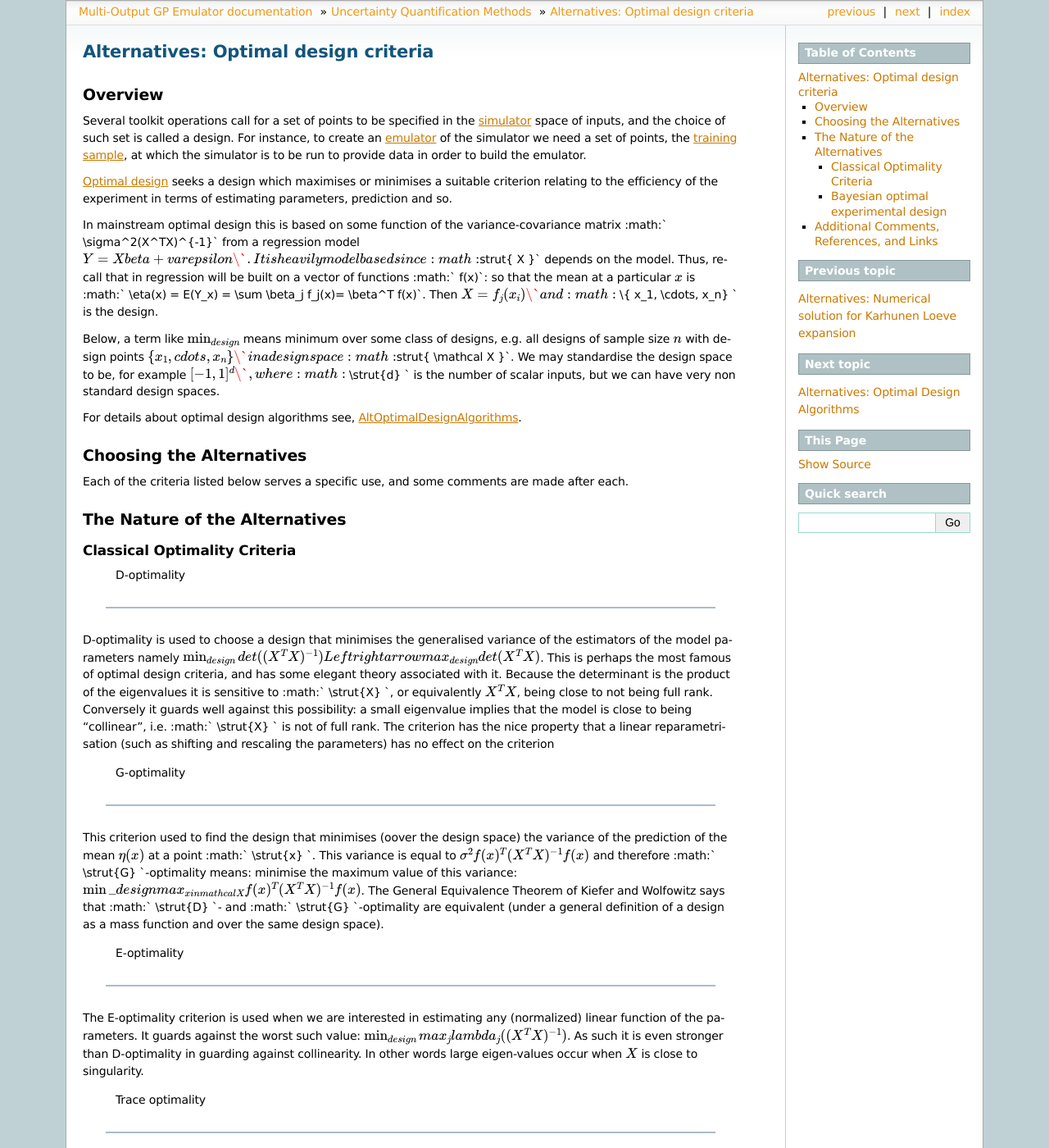
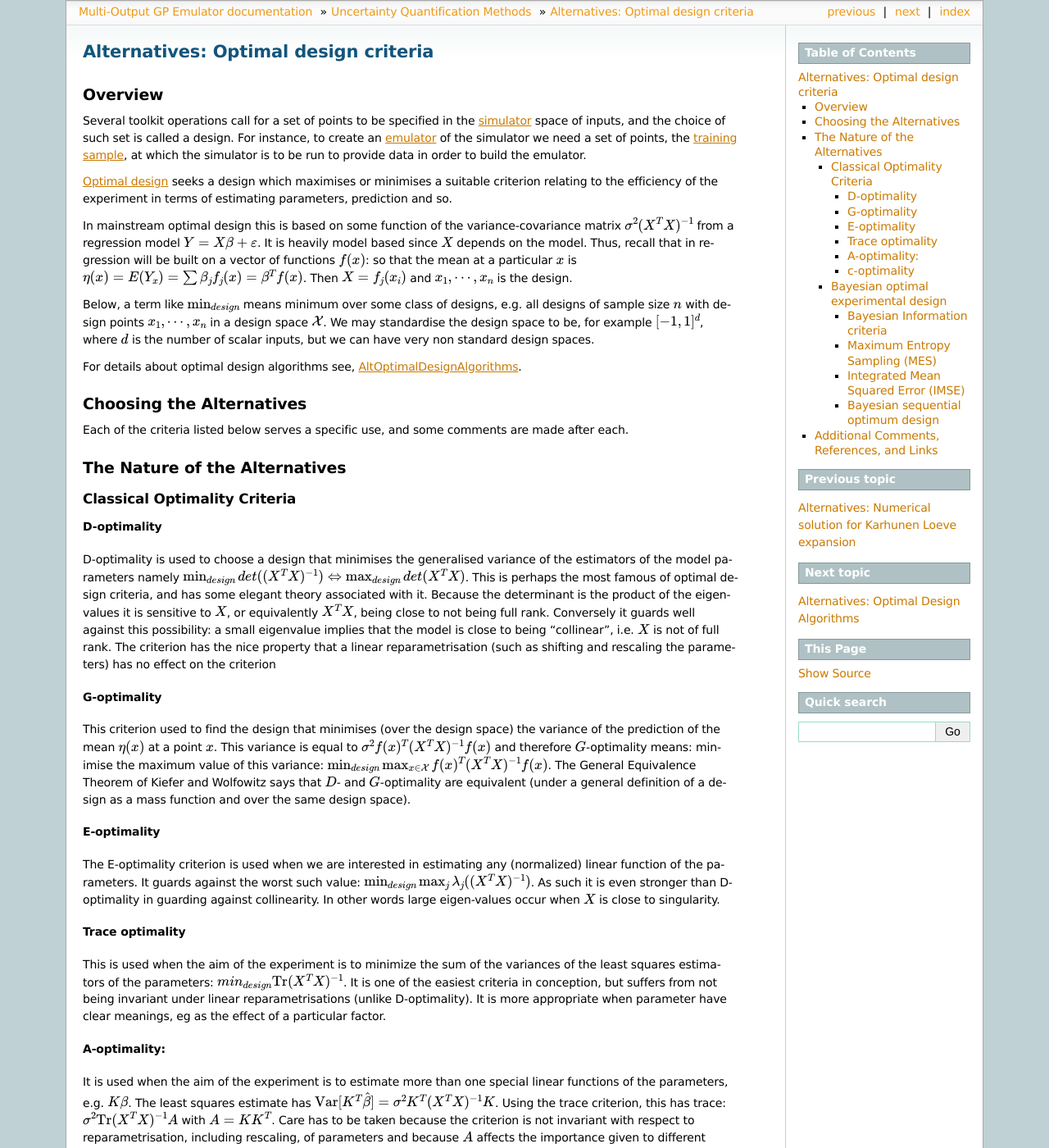
Before and after one commit to alan-turing-institute/mogp-emulator, a Sphinx documentation site: the page built from docs/methods/alt/AltOptimalCriteria.rst, in a window 1280 px wide and 1400 px high. Shown: the whole window at 82% size. Built offline with Sphinx 7.4.7, drawn with Linux system fonts in a browser that asks for light colours; the version number could not be read and is left out; some of the changed text lies outside the part shown.

Commit message:
edits finished on alternatives section

```diff
--- a/docs/methods/alt/AltNumericalSolutionForKarhunenLoeveExpansion.rst
+++ b/docs/methods/alt/AltNumericalSolutionForKarhunenLoeveExpansion.rst
@@ -25,9 +25,9 @@ Integral method
 ~~~~~~~~~~~~~~~
 
 This is a direct approximation for the integral, i.e.
-:math:`\int_{0}^{1}f(t)dt \\approx \\sum_{i=0}^{n+1}\omega_if(t_i).`
+:math:`\int_{0}^{1}f(t)dt \approx \sum_{i=0}^{n+1}\omega_if(t_i).`
 
-The bigger the :math:`\strut{n}`, the better the approximation.
+The bigger the :math:`n`, the better the approximation.
 
 Expansion method
 ~~~~~~~~~~~~~~~~
--- a/docs/methods/alt/AltOptimalCriteria.rst
+++ b/docs/methods/alt/AltOptimalCriteria.rst
@@ -18,19 +18,19 @@ maximises or minimises a suitable criterion relating to the efficiency
 of the experiment in terms of estimating parameters, prediction and so.
 
 In mainstream optimal design this is based on some function of the
-variance-covariance matrix :math:` \\sigma^2(X^TX)^{-1}` from a regression
-model :math:`Y = X \\beta + \\varepsilon \`. It is heavily model based
-since :math:`\strut{ X }` depends on the model. Thus, recall that in
-regression will be built on a vector of functions :math:` f(x)`: so that
-the mean at a particular :math:`\strut{x}` is :math:` \\eta(x) = E(Y_x) = \\sum
-\\beta_j f_j(x)= \\beta^T f(x)`. Then :math:`X = \\{f_j (x_i) \\} \` and
-:math:` \\{ x_1, \\cdots, x_n\} \` is the design.
+variance-covariance matrix :math:`\sigma^2(X^TX)^{-1}` from a regression
+model :math:`Y = X \beta + \varepsilon`. It is heavily model based
+since :math:`X` depends on the model. Thus, recall that in
+regression will be built on a vector of functions :math:`f(x)`: so that
+the mean at a particular :math:`x` is :math:`\eta(x) = E(Y_x) = \sum
+\beta_j f_j(x)= \beta^T f(x)`. Then :math:`X = f_j(x_i)` and
+:math:`x_1, \cdots, x_n` is the design.
 
 Below, a term like :math:`\min_{design}` means minimum over some class of
-designs, e.g. all designs of sample size :math:`\strut n` with design
-points :math:`\{ x_1, \\cdots, x_n\} \` in a design space :math:`\strut{
-\\mathcal X }`. We may standardise the design space to be, for example
-:math:`[-1, 1]^d \`, where :math:` \\strut{d} \` is the number of scalar
+designs, e.g. all designs of sample size :math:`n` with design
+points :math:`x_1, \cdots, x_n` in a design space :math:`\mathcal X`.
+We may standardise the design space to be, for example
+:math:`[-1, 1]^d`, where :math:`\strut{d}` is the number of scalar
 inputs, but we can have very non standard design spaces.
 
 For details about optimal design algorithms see,
@@ -48,72 +48,72 @@ The Nature of the Alternatives
 Classical Optimality Criteria
 ~~~~~~~~~~~~~~~~~~~~~~~~~~~~~
 
- D-optimality
+D-optimality
 ^^^^^^^^^^^^
 
 D-optimality is used to choose a design that minimises the generalised
 variance of the estimators of the model parameters namely
-:math:`\min_{design} det((X^TX)^{-1}) \\Leftrightarrow \\max_{design} det
+:math:`\min_{design} det((X^TX)^{-1}) \Leftrightarrow \max_{design} det
 (X^TX)`. This is perhaps the most famous of optimal design criteria,
 and has some elegant theory associated with it. Because the determinant
-is the product of the eigenvalues it is sensitive to :math:` \\strut{X} \`,
-or equivalently :math:`\strut{ X^TX }`, being close to not being full rank.
+is the product of the eigenvalues it is sensitive to :math:`X`,
+or equivalently :math:`X^TX`, being close to not being full rank.
 Conversely it guards well against this possibility: a small eigenvalue
-implies that the model is close to being "collinear", i.e. :math:`
-\\strut{X} \` is not of full rank. The criterion has the nice property
+implies that the model is close to being "collinear", i.e. :math:`\strut{X}`
+is not of full rank. The criterion has the nice property
 that a linear reparametrisation (such as shifting and rescaling the
 parameters) has no effect on the criterion
 
- G-optimality
+G-optimality
 ^^^^^^^^^^^^
 
-This criterion used to find the design that minimises (oover the design
+This criterion used to find the design that minimises (over the design
 space) the variance of the prediction of the mean :math:`\eta(x)` at a
-point :math:` \\strut{x} \`. This variance is equal to :math:`\sigma^2 f(x)^T
-(X^TX)^{-1} f(x)` and therefore :math:` \\strut{G} \`-optimality means:
-minimise the maximum value of this variance: :math:`\min\_ {design} \\max_{x
-\\in \\mathcal X} f(x)^T(X^TX)^{-1}f(x)`. The General Equivalence
-Theorem of Kiefer and Wolfowitz says that :math:` \\strut{D} \`- and :math:`
-\\strut{G} \`-optimality are equivalent (under a general definition of
+point :math:`x`. This variance is equal to :math:`\sigma^2 f(x)^T
+(X^TX)^{-1} f(x)` and therefore :math:`G`-optimality means:
+minimise the maximum value of this variance: :math:`\min_{design} \max_{x
+\in \mathcal X} f(x)^T(X^TX)^{-1}f(x)`. The General Equivalence
+Theorem of Kiefer and Wolfowitz says that :math:`D`- and :math:`G`-optimality
+are equivalent (under a general definition of
 a design as a mass function and over the same design space).
 
- E-optimality
+E-optimality
 ^^^^^^^^^^^^
 
 The E-optimality criterion is used when we are interested in estimating
 any (normalized) linear function of the parameters. It guards against
-the worst such value: :math:`\min_{design} \\max_j
-\\lambda_j((X^TX)^{-1})`. As such it is even stronger than D-optimality
+the worst such value: :math:`\min_{design} \max_j
+\lambda_j((X^TX)^{-1})`. As such it is even stronger than D-optimality
 in guarding against collinearity. In other words large eigen-values
-occur when :math:`\strut{ X }` is close to singularity.
+occur when :math:`X` is close to singularity.
 
- Trace optimality
+Trace optimality
 ^^^^^^^^^^^^^^^^
 
 This is used when the aim of the experiment is to minimize the sum of
 the variances of the least squares estimators of the parameters:
-:math:`min_{design} trace (X^TX)^{-1}`. It is one of the easiest criteria
+:math:`min_{design} {\rm Tr} (X^TX)^{-1}`. It is one of the easiest criteria
 in conception, but suffers from not being invariant under linear
 reparametrisations (unlike D-optimality). It is more appropriate when
 parameter have clear meanings, eg as the effect of a particular factor.
 
- A-optimality:
+A-optimality:
 ^^^^^^^^^^^^^
 
 It is used when the aim of the experiment is to estimate more than one
-special linear functions of the parameters, e.g. :math:`K\beta \`. The
-least squares estimate has :math:`{\rm Var}[K^T \\hat{\beta}] = \\sigma^2
-K^T (X^TX)^{-1}K \`. Using the trace criterion, this has trace:
-:math:`\sigma^2 trace (X^TX)^{-1}A` with :math:`\strut{A=KK^T}`. Care has to
+special linear functions of the parameters, e.g. :math:`K\beta`. The
+least squares estimate has :math:`{\rm Var}[K^T \hat{\beta}] = \sigma^2
+K^T (X^TX)^{-1}K`. Using the trace criterion, this has trace:
+:math:`\sigma^2 {\rm Tr} (X^TX)^{-1}A` with :math:`A=KK^T`. Care has to
 be taken because the criterion is not invariant with respect to
-reparametrisation, including rescaling, of parameters and because :math:`
-\\strut{A} \` affects the importance given to different parameters.
+reparametrisation, including rescaling, of parameters and because :math:`A`
+affects the importance given to different parameters.
 
- c-optimality
+c-optimality
 ^^^^^^^^^^^^
 
 This is to minimise the variance of a particular linear function of the
-parameters: :math:`\phi = \\sum c_j \\beta_j =c^T\beta` and
+parameters: :math:`\phi = \sum c_j \beta_j =c^T\beta` and
 :math:`\min_{design} c^T (X^TX)^{-1}c`. It is a special case of
 A-optimality and has a nice geometric theory of its own. It was one of
 the earliest studied criteria.
@@ -131,18 +131,18 @@ parameters but may include predicted outputs at special points. Let
 :math:`\phi(\pi(\beta|Y))` be a functional on the posterior distribution
 :math:`\pi(\beta|Y)` (after the experiment is conducted) which measures
 some feature of the posterior such as its peakedness. In the case that
-:math:`\phi = E(L(\hat{\beta}, \\beta))`, for some estimator
+:math:`\phi = E(L(\hat{\beta}, \beta))`, for some estimator
 :math:`\hat{\beta}` and loss function :math:`L` then :math:`\phi` is the
 posterior Bayes risk of :math:`\hat{\beta}`.
 
-If :math:` \\phi = \\min_{\hat{\beta}} E(L(\hat{\beta}, \\beta)) \` then
-:math:`\hat{\beta}` is the Bayes estimator with respect to :math:`\strut{L}`
+If :math:`\phi = \min_{\hat{\beta}} E(L(\hat{\beta}, \beta))` then
+:math:`\hat{\beta}` is the Bayes estimator with respect to :math:`L`
 and we have the (posterior) Bayes risk. This is ideal from the Bayes
 standpoint although it may be computationally easier to use a simpler
 non-Bayes estimator but still compute the Bayes risk.
 
 The full Bayesian optimal design criterion with respect to :math:`\phi` is
-:math:`\min_{design} E_Y \\phi(\pi(\beta|Y)),` where :math:` \\strut{Y} \` is
+:math:`\min_{design} E_Y \phi(\pi(\beta|Y)),` where :math:`Y` is
 the output generated by the experiment. Here, of course, the
 distribution of :math:`Y` is affected by the design. In areas such as
 non-linear regression one make be able to compute a local optimal design
@@ -156,82 +156,84 @@ approximate Bayes criteria can give similar solutions.
 
 There are Bayesian analogues of all the classical optimal design
 criteria listed above. The idea is to replace the variance matrix of the
-least squares estimates of the regression parameter :math:`\strut{ \\beta
-}`, by the posterior variance matrix :math:`{\rm Var}[\beta \|Y ]`. Thus,
-if we take the standard regression model:\(Y = X \\beta + \\varepsilon`
-and let :math:`\beta \\sim N(\mu, \\sigma^2 I ) \` and :math:`\mu \\sim N(0,
-\\Gamma)`, then :math:`{\rm Var}[\beta \|Y ] = (\sigma^{-2}X^TX +
-\\Gamma^{-1})^{-1}`.
+least squares estimates of the regression parameter :math:`\beta`,
+by the posterior variance matrix :math:`{\rm Var}[\beta |Y ]`. Thus,
+if we take the standard regression model: :math:`Y = X \beta + \varepsilon`
+and let :math:`\beta \sim N(\mu, \sigma^2 I )` and :math:`\mu \sim N(0,
+\Gamma)`, then :math:`{\rm Var}[\beta |Y ] = (\sigma^{-2}X^TX +
+\Gamma^{-1})^{-1}`.
 
 Important note: in this simple case the posterior covariance does not
 depend on the observed data, so that the prior expectation :math:`E_Y` in
 the Bayes rule for design, is not needed.
 
- Bayesian Information criteria
+Bayesian Information criteria
 ^^^^^^^^^^^^^^^^^^^^^^^^^^^^^
 
 The information-theoretical approach to experimental design goes some
 way towards being an all purpose philosophy. It is easiest to explain by
 :math:`\phi(\pi)` in the Bayes formulation to be Shannon entropy. For a
-general random variable :math:`X` with pdf :math:`p(x)` this is :math:`$ {\rm
-Ent}(X)= - E_X(\log(p(X)) = - \\int \\log(p(x)) p(x) dx$`.
+general random variable :math:`X` with pdf :math:`p(x)` this is :math:`{\rm
+Ent}(X)= - E_X(\log(p(X)) = - \int \log(p(x)) p(x) dx`.
 
 Shannon information is :math:`Inf(X) =- {\rm Ent}(X)`.
 
 The information approach is to minimise the expected posterior entropy.
 
-:math:`$\min_{design} E_Y {\rm Ent}(\beta|Y)$`
+.. math::
+   \min_{design} E_Y {\rm Ent}(\beta|Y)
 
 This is often expressed as: maximise the expected information gain
-:math:`E_Y(G)`, where: :math:`$G=Inf(\beta|Y) - Inf(\beta),$` where the second
+:math:`E_Y(G)`, where: :math:`G=Inf(\beta|Y) - Inf(\beta)`, where the second
 term on the right hand side is the prior information. An important
 result says that :math:`E_Y(G)` is always non-negative, although in actual
 experiment cases :math:`G` may decrease. This result can be generalised to
 a wider class of information criteria which include Tsallis entropy
-:math:`E_X \\left\{\frac{p(X)^{\alpha}-1}{\alpha}\right\},\;\;\alpha > -1`.
+:math:`E_X \left(\frac{p(X)^{\alpha}-1}{\alpha}\right),\;\;\alpha > -1`.
 
- Maximum Entropy Sampling (MES)
+Maximum Entropy Sampling (MES)
 ^^^^^^^^^^^^^^^^^^^^^^^^^^^^^^
 
-|
 | This is a special way of using the Bayesian information criterion for
   prediction. We exploit an importat formula for Shannon entropy which
-  applies to two random variables: :math:` \\strut{( U,V )} \`:
+  applies to two random variables: :math:`( U,V )`:
 
-:math:`\mbox{Ent}(U,V) = \\mbox{Ent}(U) + \\mbox{E}_U (\mbox{Ent}(V|U)`.
+.. math::
+   \mbox{Ent}(U,V) = \mbox{Ent}(U) + \mbox{E}_U (\mbox{Ent}(V|U).
 
 Let :math:`S` represent a set of candidate points, which covers the whole
 design space well. This could for example be a large factorial design,
-or a large space-filling design. Let and let :math:` \\strut{s} \` be a
-possible subset of :math:` \\strut{s} \`, to be use as a design. Then the
-complement of :math:` \\strut{s} \` namely :math:` \\strut{s} \` can be
-thought of as the \``unsampled" points.
+or a large space-filling design. Let and let :math:`s` be a
+possible subset of :math:`s`, to be use as a design. Then the
+complement of :math:`s` namely :math:`s` can be
+thought of as the "unsampled" points.
 
-Then partition :math:`\strut Y`: :math:`(Y_s,Y_{S \\setminus s})`. Then for
-prediction we could consider: :math:`\mbox{Ent}(Y_s,Y_{S \\setminus s}) =
-\\mbox{Ent}(Y_s) + \\mbox{E}_{Y_s} (\mbox{Ent}(Y_{S \\setminus
-s}|Y_s)`. The joint entropy on the left hand side is fixed, that is
+Then partition :math:`Y`: :math:`(Y_s,Y_{S \setminus s})`. Then for
+prediction we could consider: :math:`\mbox{Ent}(Y_s,Y_{S \setminus s}) =
+\mbox{Ent}(Y_s) + \mbox{E}_{Y_s} [\mbox{Ent}(Y_{S \setminus
+s}|Y_s)]`. The joint entropy on the left hand side is fixed, that is
 does not depend on the choics of design. Therefore, since the Bayes
 criterion is to minimise, over the choice of design, the second term on
 the right, it is optimal to maximise the first term on the right. This
 is simply the entropy of the sample, and typically requires no
 conditioning computation. For the simple Bayesian Gaussian case we have
 
-:math:`\max_{design} \|R + X \\Gamma X^T|`.
+.. math::
+   \max_{design} |R + X \Gamma X^T|.
 
-Where :math:` \\strut{ R } \` is the variance matrix of the process part of
-the model, :math:`\strut{ X }` is the design matrix for the regression part
-of the model and :math:` \\strut{\Gamma} \` is prior variance of the
+Where :math:`R` is the variance matrix of the process part of
+the model, :math:`X` is the design matrix for the regression part
+of the model and :math:`\Gamma` is prior variance of the
 regression parameters (as above).
 
-We see that :math:`Y_{S \\setminus s}` plays the role of the unknown
+We see that :math:`Y_{S \setminus s}` plays the role of the unknown
 parameter in the general Bayes formulation. This is familiar in the
 Bayesian context under the heading *predictive distributions*. To
 summarise: select the design to achieve mimumum entropy (= maximum
 information) of the joint predictive distribution for all the unsampled
 points, by maximising the entropy of the sampled points.
 
- Integrated Mean Squared Error (IMSE)
+Integrated Mean Squared Error (IMSE)
 ^^^^^^^^^^^^^^^^^^^^^^^^^^^^^^^^^^^^
 
 This criterion aims at minimising the mean squared error of prediction
@@ -241,20 +243,24 @@ predictive distribution for the unsampled points.
 The mean squared prediction error (MSPE), under the standard model at a
 single point is given by
 
-| :math:`\mbox{MSPE}(\hat{Y}(x))=\sigma^2\left[ 1-(f(x)^T \\quad
-  r(x)^T)\left[ \\begin{array}{cc}
-| 0 & F^T \\\\
-| F & R \\\\
-| \\end{array}
-| \\right]\left(\begin{array}{c}f(x)\\r(x)\end{array}\right)\right]`
+.. math::
+   \mbox{MSPE}(\hat{Y}(x))=\sigma^2\left[ 1-(f(x)^T \quad r(x)^T)\left[
+   \begin{array}{cc}
+   0 & F^T \\
+   F & R
+   \end{array}\right]\left(\begin{array}{c}
+   f(x)\\
+   r(x)
+   \end{array}\right)\right]
 
 Several criteria could be based on this quantity as the point
-:math:`\strut{x}` ranges over the design space :math:`\mathcal{X}`.
+:math:`x` ranges over the design space :math:`\mathcal{X}`.
 
 The integrated mean squared prediction error, which is the predictive
 error averaged over, the design space, :math:`\mathcal{X}`,
 
-:math:`J(\mathcal{D})=\int_{\mathcal{X}}\frac{\mbox{MSPE}[\hat{Y}(x)]}{\sigma^2}\omega(x)dx`
+.. math::
+   J(\mathcal{D})=\int_{\mathcal{X}}\frac{\mbox{MSPE}[\hat{Y}(x)]}{\sigma^2}\omega(x)dx
 
 where :math:`\omega(\cdot)` is a specified non-negative weight function
 satisfying :math:`\int_{\mathcal{X}}\omega(x) dx`.
@@ -272,53 +278,53 @@ Gaussian case) is the analogue of D-optimality, IMSE is a type of
 trace-optimality and (i) and (ii) above are types of types of G- and
 E-optimality respectively.
 
- Bayesian sequential optimum design
-''''''''''''''''''''''''''''''''''
+Bayesian sequential optimum design
+^^^^^^^^^^^^^^^^^^^^^^^^^^^^^^^^^^^^
 
 The Bayesian paradigm is very useful in understanding sequential design.
 
-After we have selected a criterion :math:` \\strut{\phi} \`, see above, the
+After we have selected a criterion :math:`\phi`, see above, the
 first stage design is to :math:`\min_{design_1} E_{Y_1}
-\\phi(\pi(\beta|Y_1)),` where :math:`Y_1` is the output generated in the
+\phi(\pi(\beta|Y_1)),` where :math:`Y_1` is the output generated in the
 first stage experiment.
 
 The (naive/myopic) one-step-ahead method is to take the prior
 distribution (process) at stage 2 to be the posterior process having
 observed :math:`Y_1` and procead to choose the stage 2 design to minimise
-:math:`\min_{design_2} E_{Y_2} \\phi(\pi(\beta|Y_1,Y_2)),`, and so on
+:math:`\min_{design_2} E_{Y_2} \phi(\pi(\beta|Y_1,Y_2)),`, and so on
 through further stages, if necessary.
 
 The full sequential rule, which is very difficult to implement, uses the
 knowledge that one will use an optimal design at future stages to adjust
 the "risk" at the first stage. For two stages this would give, working
-backwards: :math:`R_2= \\min_{design_2} E_{Y_2} \\phi(\pi(\beta|Y_1,Y_2)),`
+backwards: :math:`R_2= \min_{design_2} E_{Y_2} \phi(\pi(\beta|Y_1,Y_2)),`
 and then at the first stage choose the first design to achieve
 :math:`\min_{design_1} E_{Y_1}( R_2)`. The general case is essentially
 dynamic programming (Bellman rule) and with a finite horizon :math:`N` the
 scheme would look like:
 
-:math:`\min_{design_1} E_{Y_1} \\min_{design_2} E_{Y_2} \\ldots
-\\min_{design_{N-1} } E_{Y_{N-1}} \\phi(\pi(\beta|Y_1, \\ldots, Y_N))
-\`
+.. math::
+   \min_{design_1} E_{Y_1} \min_{design_2} E_{Y_2} \ldots
+   \min_{design_{N-1} } E_{Y_{N-1}} \phi(\pi(\beta|Y_1, \ldots, Y_N))
 
 This full version of sequential design is very "expensive" because the
 internal expectations require much numerical integration.
 
 One can perform global optimisation to obtain an optimal design over a
-design space :math:`\mathcal X`, but it is convenient to use a large
+design space :math:`\mathcal{X}`, but it is convenient to use a large
 candidate set. As mentioned, this candidate set is typically taken to be
 a *full factorial design* or a large *space-filling design*. In block
 sequential design one may add a block optimally which may itself be a
 smaller space-filling design.
 
 It is useful to stress again notation for the design used in the MES
-method, above. Thus let :math:`\strut{S}` be the candidate set and
-:math:`\strut{s}` the design points and :math:`\bar{s} = S \\setminus s` the
+method, above. Thus let :math:`S` be the candidate set and
+:math:`s` the design points and :math:`\bar{s} = S \setminus s` the
 unsampled points. Then the optimal design problem is an optimal subset
-problem: choose :math:`s \\subset S` in an optimal way. This notation helps
+problem: choose :math:`s \subset S` in an optimal way. This notation helps
 to describe the important class of :ref:`exchange
 algorithms<ProcExchangeAlgorithm>` in where points are exchanged
-between :math:`\strut{s}` and :math:`\strut{\bar{s}}`.
+between :math:`s` and :math:`\bar{s}`.
 
 A one-point-at-a-time myopic sequential design based on the MES
 principle places each new design point at the point with maximum
@@ -346,7 +352,7 @@ Classics in Applied Mathematics 50. 2006 Original publication: Wiley,
 J.Sacks, W. J. Welch, T. J. Mitchell, & H. P. Wynn, Design and analysis
 of computer experiments, Statistical Science, 4(4):409-423, 1989.
 
-JMP (SAS product): http://www.jmp.com/software/
+JMP (SAS product): `http://www.jmp.com/software/ <http://www.jmp.com/software/>`_
 
 K. Chaloner, and I. Verdinelli Bayesian experimental design: a review.
 Statistical Science, 10, 3, 273--304, 1995.
--- a/docs/methods/alt/AltOptimalDesignAlgorithms.rst
+++ b/docs/methods/alt/AltOptimalDesignAlgorithms.rst
@@ -62,7 +62,7 @@ Exchange algorithms
 
 This is described in more detail in
 :ref:`ProcExchangeAlgorithm<ProcExchangeAlgorithm>`. The method is to
-find an optimal design with fixed sample size :math:`\strut{n}`. Given a
+find an optimal design with fixed sample size :math:`n`. Given a
 large candidate set and an initial design, which is a subset of the
 candidate set, points are exchanged between the design and the points in
 the candidate set, but outside the design. This is done in a way to keep
```
Also changed, not shown: docs/methods/alt/AltScreeningChoice.rst (+5 -5 lines).
